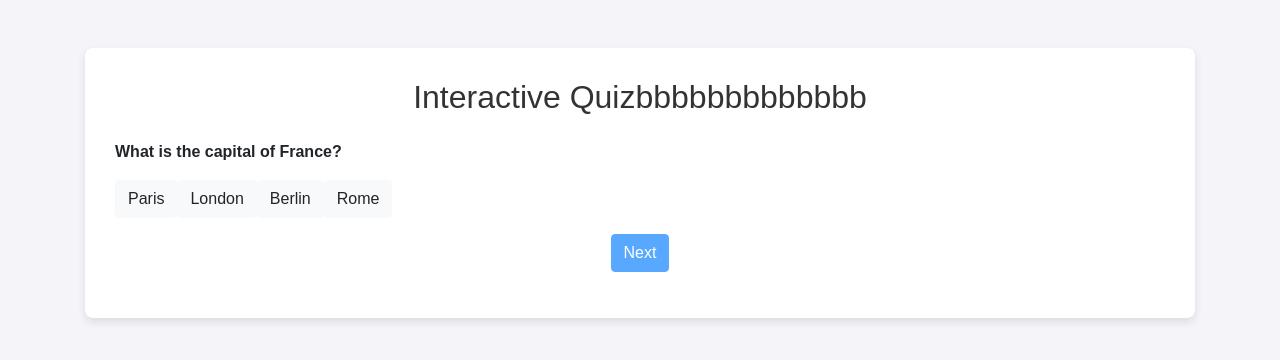
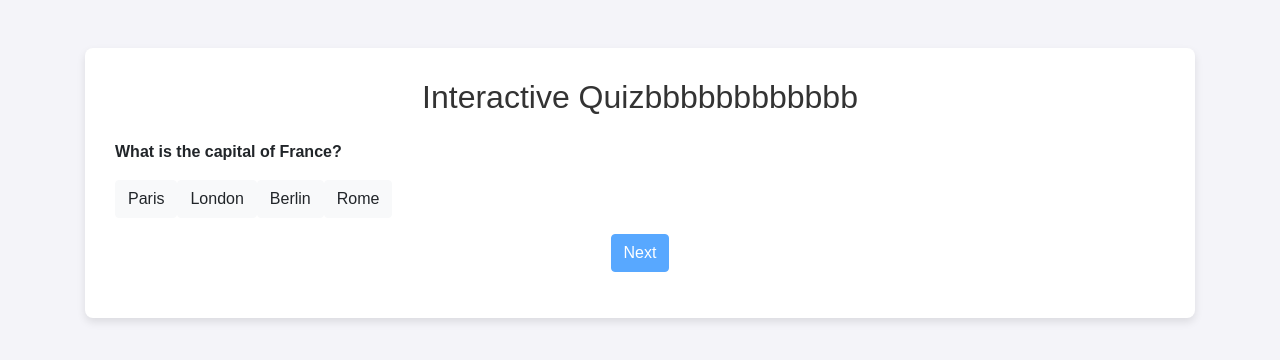
Before and after one commit to Balamurugan2004m/INTERACTIVE-QUIZ-APPLICATION, a plain HTML site: page index.html in a window 1280 px wide. Drawn offline with nearby package versions, Linux system fonts and the light colour scheme.

Commit message:
Update index.html

```diff
--- a/index.html
+++ b/index.html
@@ -10,7 +10,7 @@
 <body>
     <div class="container mt-5">
         <div class="quiz-container">
-            <h2 class="text-center">Interactive Quizbbbbbbbbbbbbb</h2>
+            <h2 class="text-center">Interactive Quizbbbbbbbbbbbb</h2>
             <div id="question-box" class="mt-4"></div>
             <div class="text-center mt-3">
                 <button id="next-btn" class="btn btn-primary">Next</button>
```
